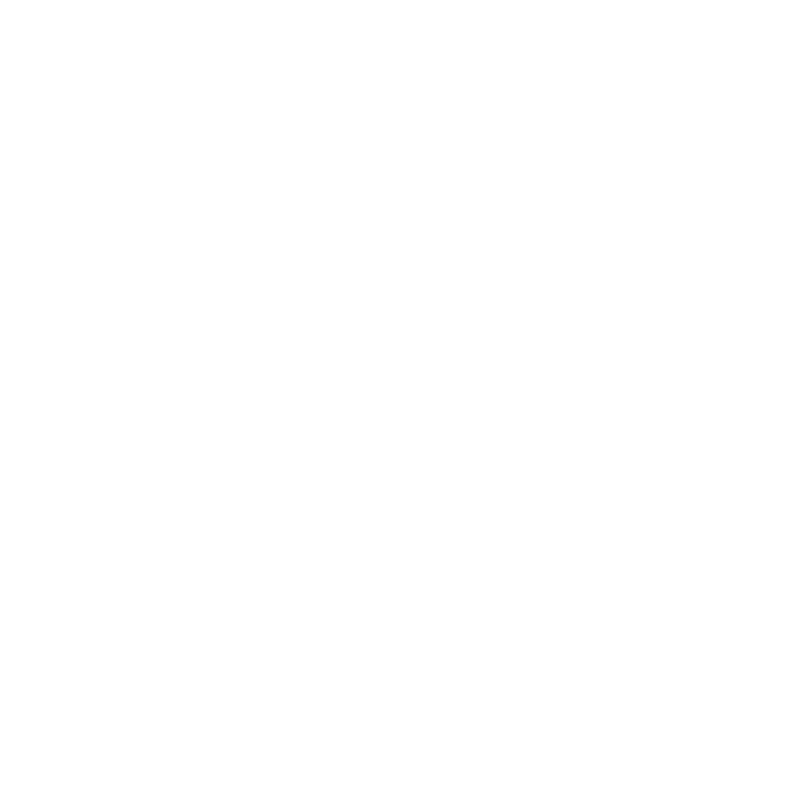
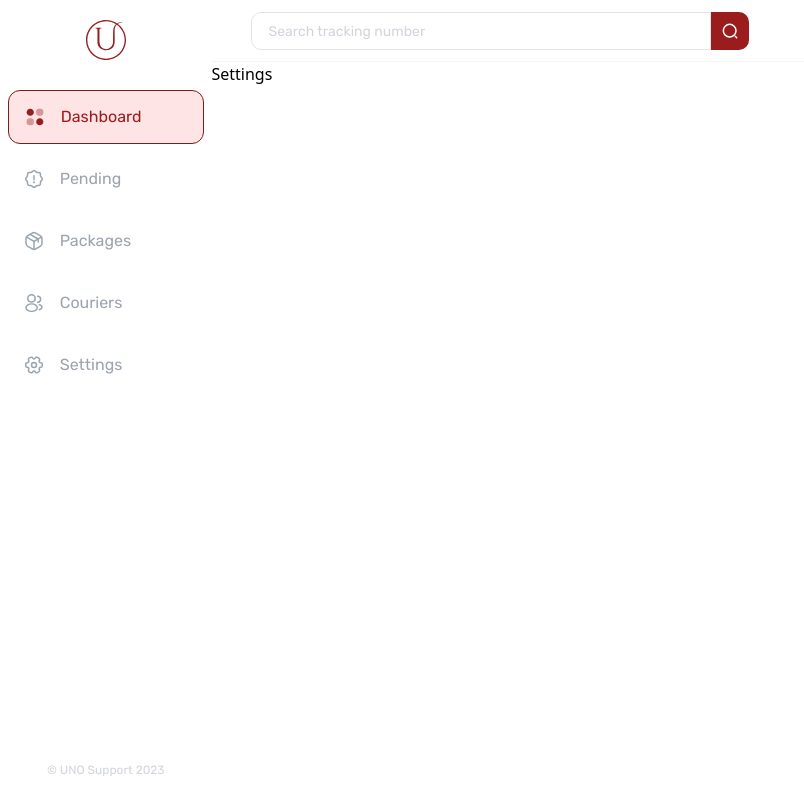
Before and after one commit to desmigor/uno-dashboard, a React (Vite) app: page /dashboard/settings in a window 1280 px wide. Before the commit this address had no page. Shown: the whole page, without its empty margins (0-804 px from the left). Built offline with nearby package versions, Linux system fonts and the light colour scheme.

Commit message:
fix routing

```diff
--- a/src/App.jsx
+++ b/src/App.jsx
@@ -19,17 +19,17 @@
       <Router>
         <Routes>
           <Route>
-            <Route path='/login' element={<SupportLogin />} />
+            <Route path='/' element={<SupportLogin />} />
             <Route path='/reset' element={<ResetPassword />} />
             <Route path='/change-password' element={<ChangePassword />} />
             <Route path='/admin' element={<Login />} />
           </Route>
-          <Route path='/' element={<Layout />} >
+          <Route path='/dashboard' element={<Layout />} >
             <Route index element={<Dashboard />} />
-            <Route path='/pending' element={<Pending />} />
-            <Route path='/package' element={<Packages />} />
-            <Route path='/courier' element={<Couriers />} />
-            <Route path='/settings' element={<Settings />} />
+            <Route path='/dashboard/pending' element={<Pending />} />
+            <Route path='/dashboard/package' element={<Packages />} />
+            <Route path='/dashboard/courier' element={<Couriers />} />
+            <Route path='/dashboard/settings' element={<Settings />} />
           </Route>
         </Routes>
       </Router>
--- a/src/components/ui/Sidebar.jsx
+++ b/src/components/ui/Sidebar.jsx
@@ -20,36 +20,36 @@
             name: "Dashboard",
             activeIcon: DashIcon,
             inactiveIcon: DashIconInactive,
-            path: '/'
+            path: '/dashboard'
         },
         {
             name: "Pending",
             activeIcon: InfoIcon,
             inactiveIcon: InfoIconInactive,
-            path: '/pending'
+            path: '/dashboard/pending'
         },
         {
             name: "Packages",
             activeIcon: PackageIcon,
             inactiveIcon: PackageIconInactive,
-            path: '/package'
+            path: '/dashboard/package'
         },
         {
             name: "Couriers",
             activeIcon: ProfileIcon,
             inactiveIcon: ProfileIconInactive,
-            path: '/courier'
+            path: '/dashboard/courier'
         },
         {
             name: "Settings",
             activeIcon: SettingsIcon,
             inactiveIcon: SettingsIconInactive,
-            path: '/settings'
+            path: '/dashboard/settings'
         },
 
     ]
   return (
-    <div className='w-[228px] h-screen bg-white relative flex flex-col items-center'>
+    <div className='w-[228px] h-screen bg-white relative flex flex-col items-center overflow-hidden '>
         <img src={UnoIcon} alt='UNOSVG' className='w-10 h-10 mt-5 mx-auto' />
         <div className='mt-[30px] w-full flex flex-col items-center gap-[8px] justify-center'>
             {
--- a/src/components/ui/tableCard.jsx
+++ b/src/components/ui/tableCard.jsx
@@ -5,12 +5,13 @@
 import Person from '../../assets/images/dashboard/image/profilep.jpg'
 import Ghana from '../../assets/images/dashboard/image/ghana.png'
 import Cube from '../../assets/images/dashboard/icon/cube.png'
+import MapImage from '../../assets/images/dashboard/image/map.png'
 import Truck from '../../assets/images/dashboard/icon/truck-fast.svg'
 import UserSearch from '../../assets/images/dashboard/icon/user-search.svg'
 
 function TableCard({ type, name, data }) {
   return (
-    <div className='w-[49.2%] min-h-[325px]  p-6 bg-white rounded-lg'>
+    <div className='w-[49.2%] min-h-[325px] p-6 bg-white rounded-lg'>
         <div className='flex flex-row justify-between items-center'>
             <h1 className={`text-zinc-800 text-base font-semibold font-rubik leading-tight`}>{name}</h1>
             {
@@ -174,7 +175,7 @@
             </div>
             :
             <div class="relative overflow-x-auto shadow-sm sm:rounded-lg">
-
+                <img src={MapImage} className='w-full h-[320px] object-cover'  />
             </div>
             }
         </div>
--- a/src/routes/private/layout/index.jsx
+++ b/src/routes/private/layout/index.jsx
@@ -5,9 +5,9 @@
 
 function Layout() {
   return (
-    <div className='flex flex-row'>
+    <div className='flex flex-row overflow-hidden'>
       <Sidebar />
-      <div className='w-[90%]'>
+      <div className='w-[90%] overflow-hidden'>
         <Navbar />
         <Outlet />
       </div>
```
Also changed, not shown: src/assets/images/dashboard/image/map.png (added).
